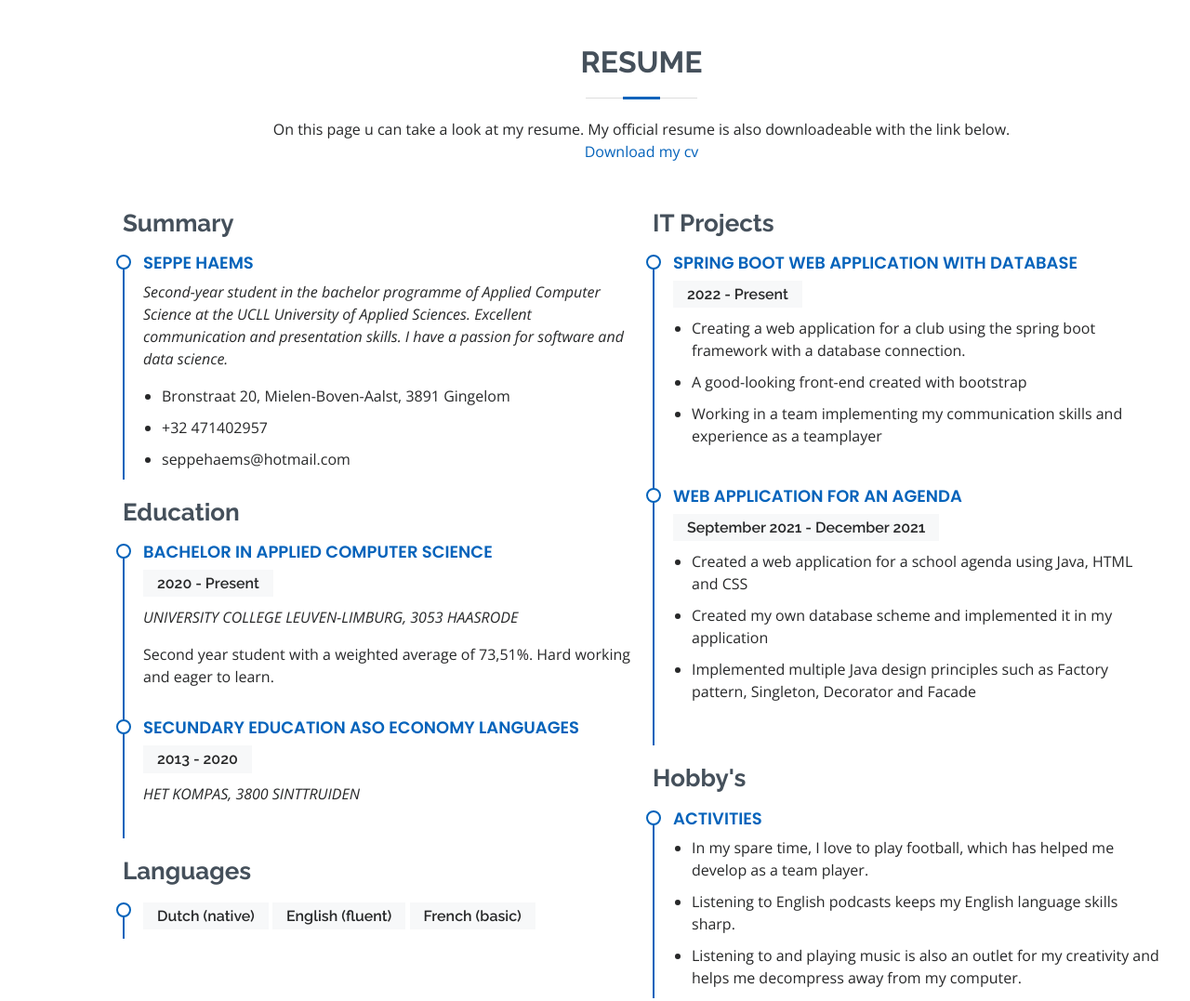
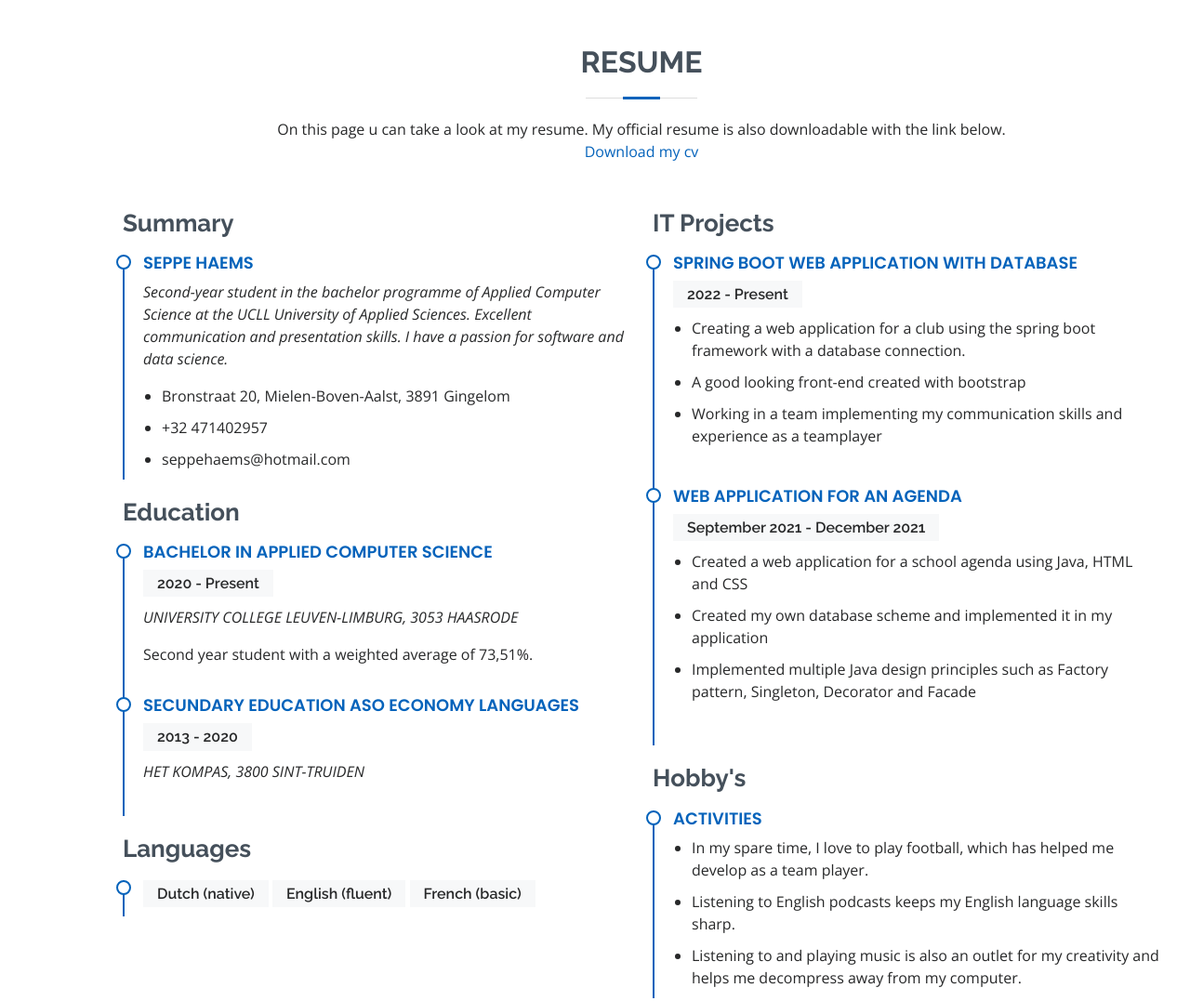
Before and after one commit to Haems-Seppe/e-portfolio, a plain HTML site: page index.html in a window 1280 px wide. Shown: the part 2000-3077 px from the top of the page at 93% size. Drawn offline with nearby package versions, Linux system fonts and the light colour scheme.

Commit message:
Update index.html

```diff
--- a/index.html
+++ b/index.html
@@ -220,7 +220,7 @@
 
         <div class="section-title">
           <h2>Resume</h2>
-          <p>On this page u can take a look at my resume. My official resume is also downloadeable with the link below.</p>
+          <p>On this page u can take a look at my resume. My official resume is also downloadable with the link below.</p>
           <a href="CV_Haems_Seppe_1.pdf" download="cv">Download my cv</a>
         </div>
 
@@ -244,13 +244,13 @@
               <h4>BACHELOR IN APPLIED COMPUTER SCIENCE</h4>
               <h5>2020 - Present</h5>
               <p><em> UNIVERSITY COLLEGE LEUVEN-LIMBURG, 3053 HAASRODE</em></p>
-              <p>Second year student with a weighted average of 73,51%. Hard working and eager to learn.
+              <p>Second year student with a weighted average of 73,51%.
               </p>
             </div>
             <div class="resume-item">
               <h4>SECUNDARY EDUCATION ASO ECONOMY LANGUAGES</h4>
               <h5>2013 - 2020</h5>
-              <p><em>HET KOMPAS, 3800 SINTTRUIDEN</em></p>
+              <p><em>HET KOMPAS, 3800 SINT-TRUIDEN</em></p>
             </div>
 
             <h3 class="resume-title">Languages</h3>
@@ -269,7 +269,7 @@
               <ul>
                 <li>Creating a web application for a club using the spring boot framework with a database
                   connection.</li>
-                <li>A good-looking front-end created with bootstrap</li>
+                <li>A good looking front-end created with bootstrap</li>
                 <li>Working in a team implementing my communication skills and experience as a teamplayer</li>
               </ul>
             </div>
@@ -407,7 +407,7 @@
                   <li class="mb-2">DLR 3:</li>
                   <p>Designing, building, documenting and testing IT solutions is one of my strongest points. During my education we practiced this a lot. Thus I have successfully completed subjects such as trees and graphs, OOO, OOP, BOP, WEB 1-2-3 all with excellent marks.</p>
                   <li class="mb-2">DLR 4:</li>
-                  <p>In subjects such as Web, we practiced this a lot. Installing and configuring systems, applications, databases and infrastructure is something im quite good at. This is something can still work on but I am definitely on the right track.</p>
+                  <p>In subjects such as Web, we practiced this a lot. Installing and configuring systems, applications, databases and infrastructure is something im quite good at. This is something I can still work on but I am definitely on the right track.</p>
                   <li class="mb-2">DLR 5:</li>
                   <p>I don't have much experience around business and organizational work. Surely the corporate world is always different from what one learns in school. This is something only experience can teach, and I don't have any work experience yet.</p>
                   <li class="mb-2">DLR 6:</li>
@@ -423,7 +423,7 @@
                   <li class="mb-2">DLR 9:</li>
                   <p>My English and Dutch communication is pretty good. I can speak both fluently. Writing I find more difficult. I can still improve on this by gaining experience in projects and other subjects. </p>
                   <li class="mb-2">DLR 10:</li>
-                  <p>I am very aware of the international context. IT is something universal. No matter where you come from, everyone understands a programming language. Looking upthings in English, for example, is also very important. We also apply this in our education. Continuing to learn new things is something an IT professional will always have to do. I do not have much experience with this yet because I am still in school.</p>
+                  <p>I am very aware of the international context. IT is something universal. No matter where you come from, everyone understands a programming language. Looking up things in English, for example, is also very important. We also apply this in our education. Continuing to learn new things is something an IT professional will always have to do. I do not have much experience with this yet because I am still in school.</p>
                   <li class="mb-2">DLR 11:</li>
                   <p>Taking initiative is important for an IT professional. During the project week and courses such as OOSA and IT & management, we spent a lot of time on this. You had to come up with your own ideas, and work them out.</p>
                   <li class="mb-2">DLR 12:</li>
```
